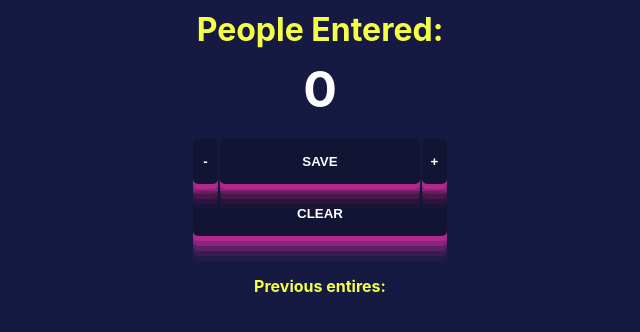
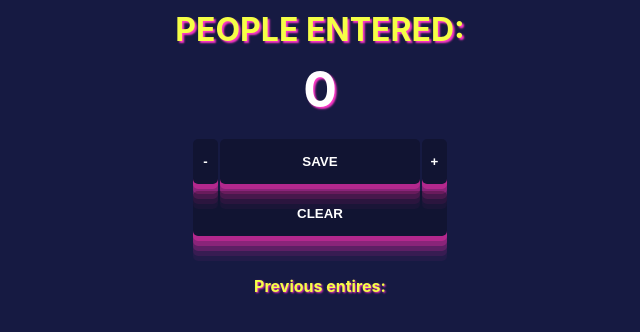
Before and after one commit to Akshat202002/Building-a-counter-app, a plain HTML site: page index.html in a window 1280 px wide. Shown: the whole page, without its empty margins (320-960 px from the left). Drawn offline with Linux system fonts and the light colour scheme.

Commit message:
Added text-transform and text-shadow to headings and some texts.

```diff
--- a/style.css
+++ b/style.css
@@ -12,12 +12,15 @@ h1{
     margin-top: 10px;
     margin-bottom: 10px;
     color: #f5ff46;
+    text-shadow: 2px 2px 2px #FE39C8;
+    text-transform: uppercase;
 }
 
 h2{
     font-size: 50px;
     margin-top: 0;
     margin-bottom: 20px;
+    text-shadow: 2px 2px 2px #FE39C8;
 }
 
 .container{
@@ -63,4 +66,5 @@ button{
 #save-el {
     color: #f5ff46;
     margin-top: 35px;
+    text-shadow: 1px 1px 2px #FE39C8;
 }
```
